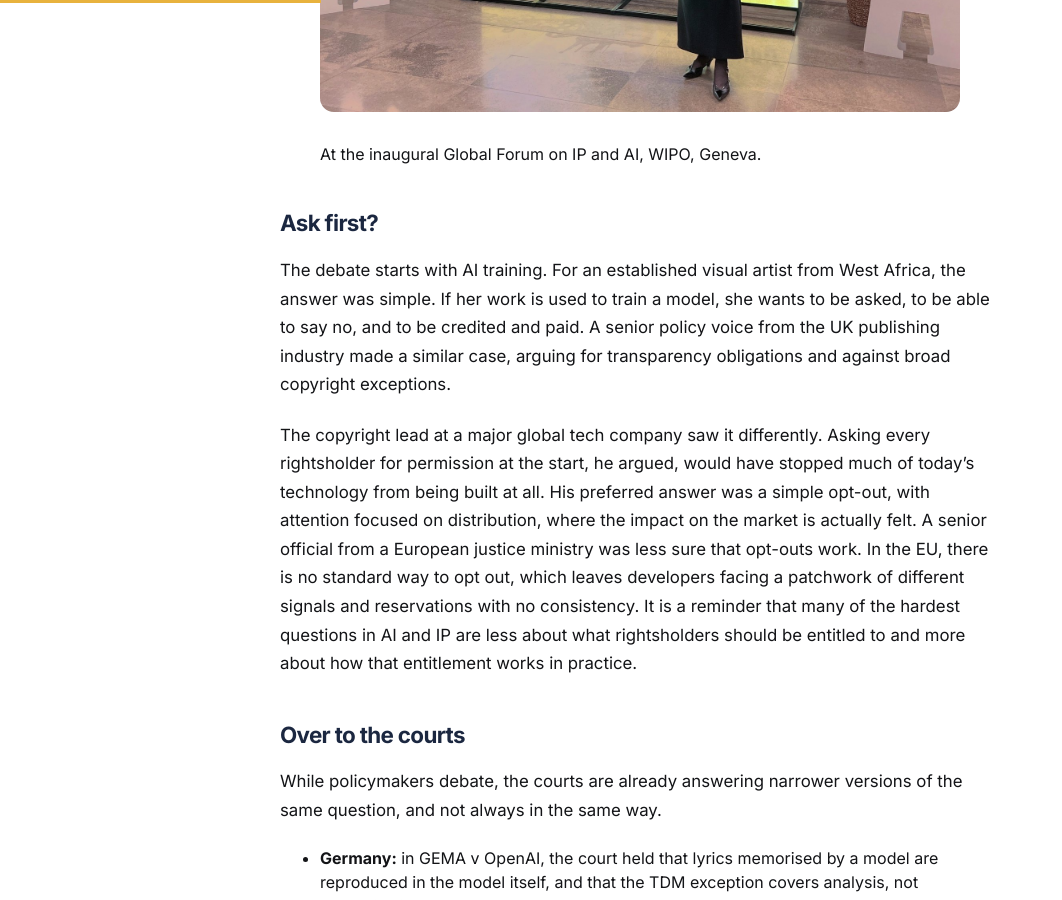
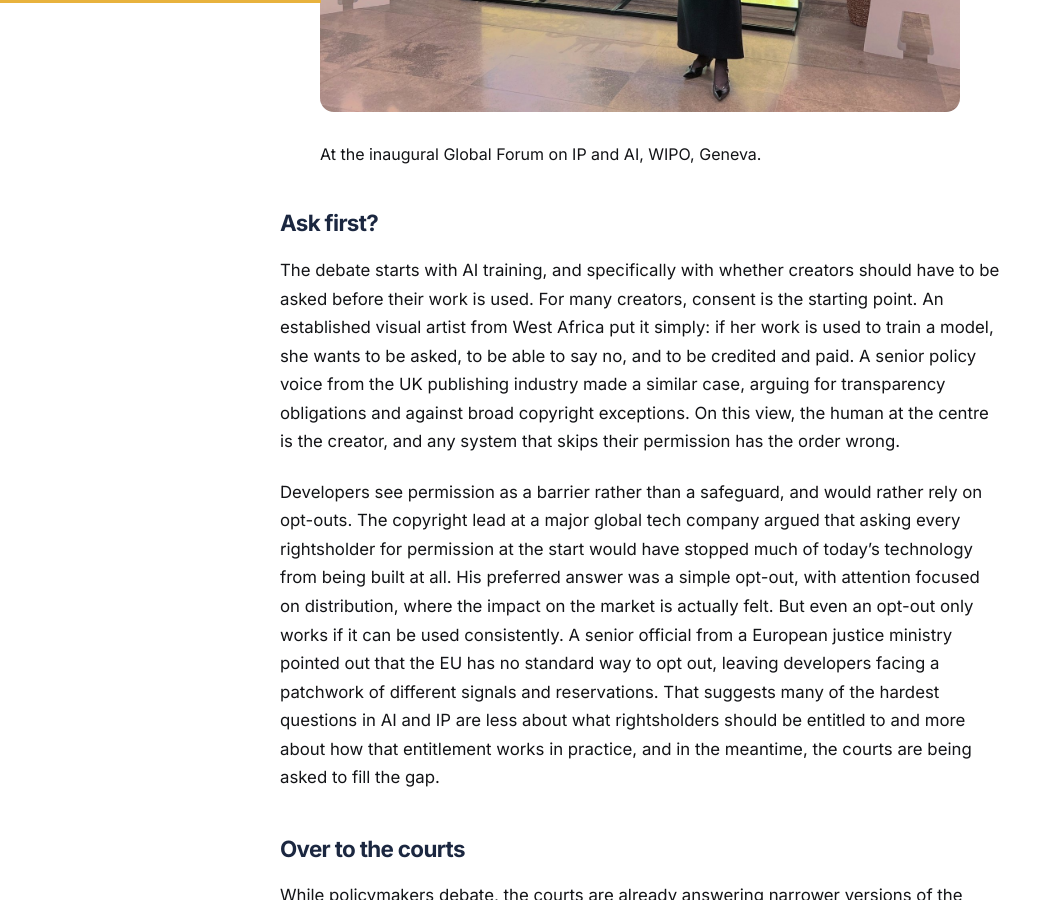
Before and after one commit to raniabouz/beats-and-bots, a Jekyll site: the page built from _posts/2026-11-12-wipo-human-at-the-centre.md, in a window 1280 px wide and 900 px high, scrolled down 980 px. Shown: the whole window, without its empty margins (0-1062 px from the left). Built offline with Jekyll 4.4.1, drawn with Linux system fonts in a browser that asks for light colours.

Commit message:
fix llatest article

```diff
--- a/_posts/2026-11-12-wipo-human-at-the-centre.md
+++ b/_posts/2026-11-12-wipo-human-at-the-centre.md
@@ -17,9 +17,9 @@ By the end of WIPO's Global Forum on IP and AI in Geneva, one phrase had appeare
 
 ## Ask first?
 
-The debate starts with AI training. For an established visual artist from West Africa, the answer was simple. If her work is used to train a model, she wants to be asked, to be able to say no, and to be credited and paid. A senior policy voice from the UK publishing industry made a similar case, arguing for transparency obligations and against broad copyright exceptions.
+The debate starts with AI training, and specifically with whether creators should have to be asked before their work is used. For many creators, consent is the starting point. An established visual artist from West Africa put it simply: if her work is used to train a model, she wants to be asked, to be able to say no, and to be credited and paid. A senior policy voice from the UK publishing industry made a similar case, arguing for transparency obligations and against broad copyright exceptions. On this view, the human at the centre is the creator, and any system that skips their permission has the order wrong.
 
-The copyright lead at a major global tech company saw it differently. Asking every rightsholder for permission at the start, he argued, would have stopped much of today's technology from being built at all. His preferred answer was a simple opt-out, with attention focused on distribution, where the impact on the market is actually felt. A senior official from a European justice ministry was less sure that opt-outs work. In the EU, there is no standard way to opt out, which leaves developers facing a patchwork of different signals and reservations with no consistency. It is a reminder that many of the hardest questions in AI and IP are less about what rightsholders should be entitled to and more about how that entitlement works in practice.
+Developers see permission as a barrier rather than a safeguard, and would rather rely on opt-outs. The copyright lead at a major global tech company argued that asking every rightsholder for permission at the start would have stopped much of today’s technology from being built at all. His preferred answer was a simple opt-out, with attention focused on distribution, where the impact on the market is actually felt. But even an opt-out only works if it can be used consistently. A senior official from a European justice ministry pointed out that the EU has no standard way to opt out, leaving developers facing a patchwork of different signals and reservations. That suggests many of the hardest questions in AI and IP are less about what rightsholders should be entitled to and more about how that entitlement works in practice, and in the meantime, the courts are being asked to fill the gap.
 
 
 ## Over to the courts
```
